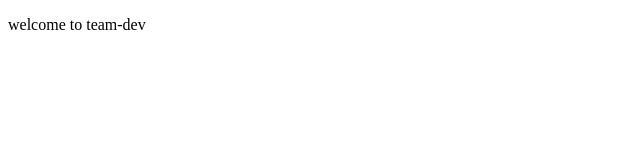
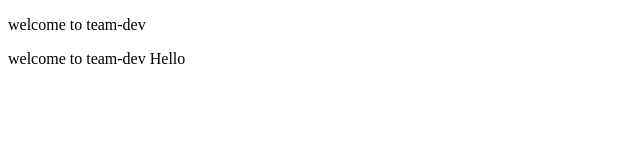
Before and after one commit to dev-test22/test-team, a plain HTML site: page index.html in a window 1280 px wide. Shown: the whole page, without its empty margins (0-640 px from the left). Drawn offline with Linux system fonts and the light colour scheme.

Commit message:
Add landing message. #1

```diff
--- a/index.html
+++ b/index.html
@@ -9,6 +9,7 @@
 
 <body>
     <p sty>welcome to team-dev</p>
+    <p>welcome to team-dev Hello</p>
 
 </body>
 
```
